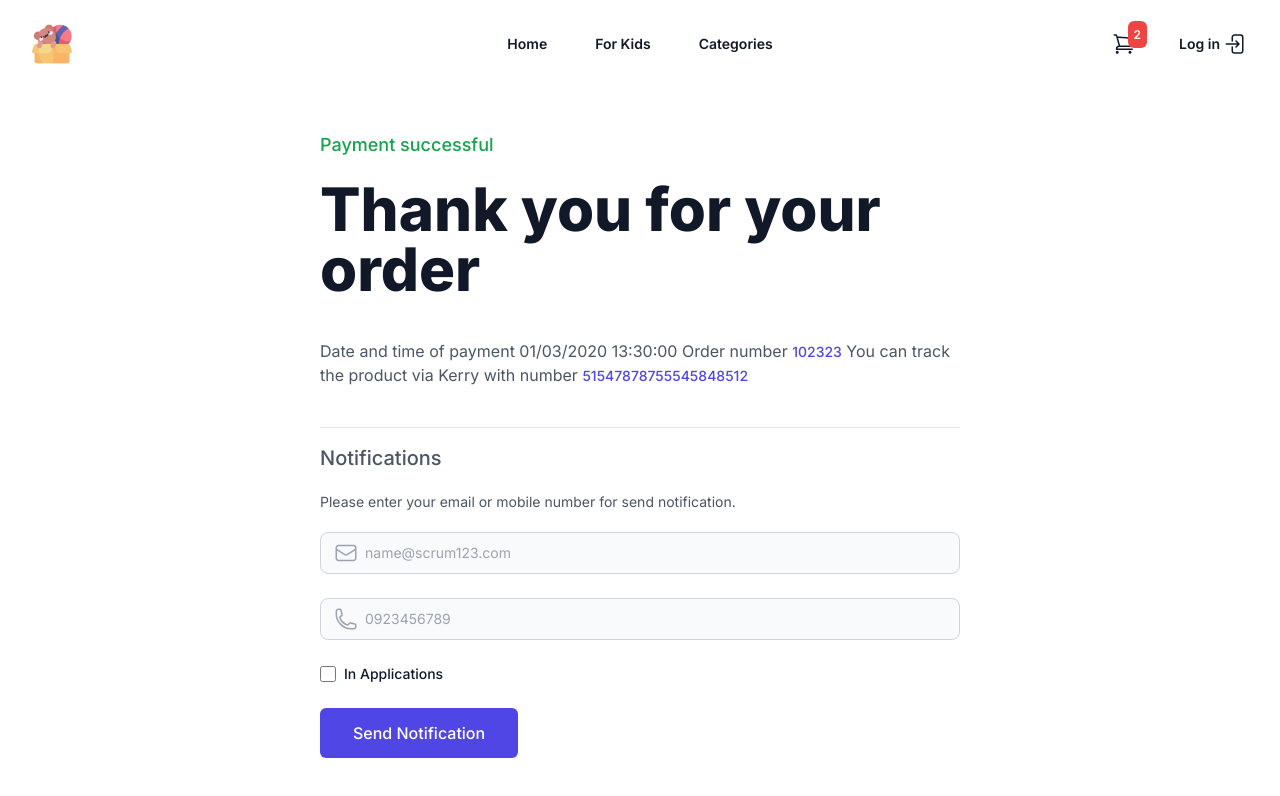
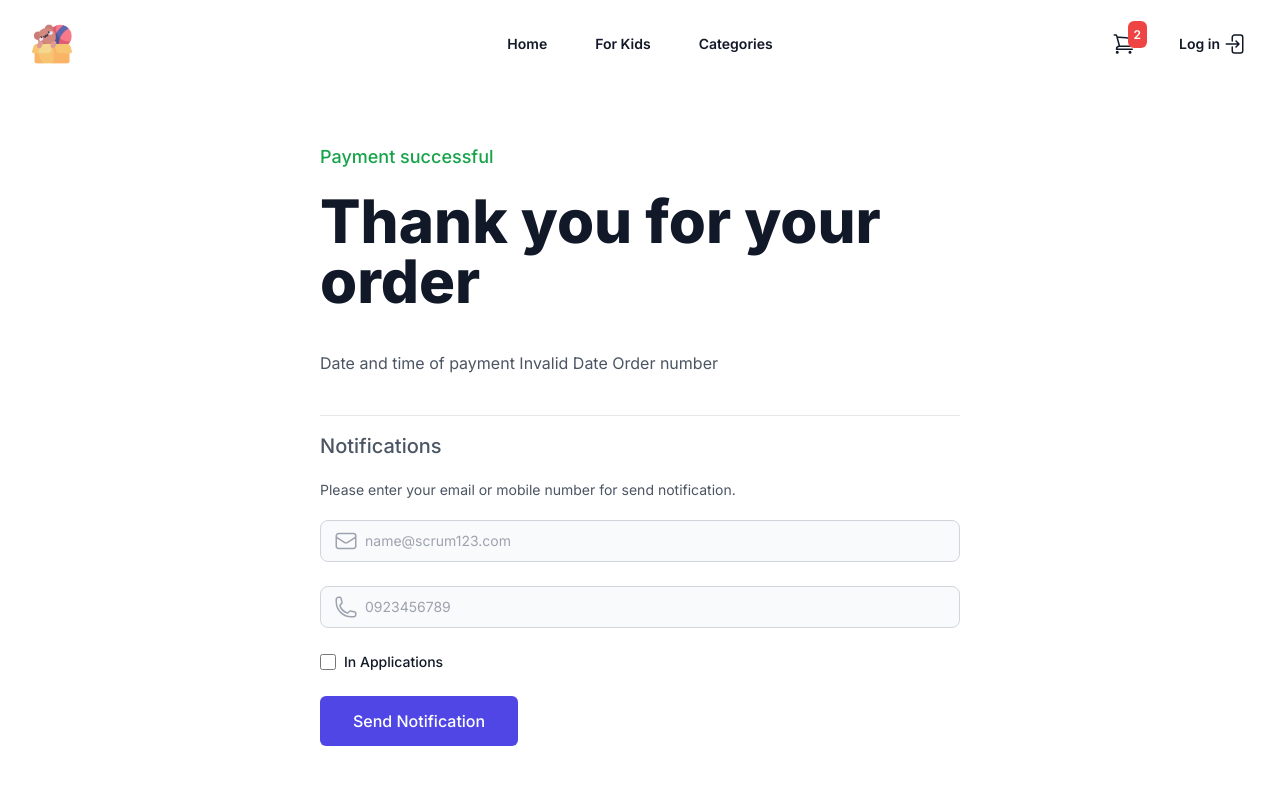
Before and after one commit to Thammasok/shopping-cart, a Next.js app: page /orders/completed in a window 1280 px wide. Shown: the top 796 px of the page. Built offline with nearby package versions, Linux system fonts and the light colour scheme.

Commit message:
[Edited] Notification service

```diff
--- a/src/app/orders/completed/components/notification-in-application.tsx
+++ b/src/app/orders/completed/components/notification-in-application.tsx
@@ -2,14 +2,25 @@
 
 // ----------------------------------------------------------------------
 
-const NotificationInApplication = () => {
+type NotificationInApplicationProps = {
+  onChange: (e: boolean) => void
+}
+
+const NotificationInApplication = ({
+  onChange
+}: NotificationInApplicationProps) => {
+  const handleIsApplicationChange = (e: { target: { checked: boolean } }) => {
+    onChange(e.target.checked)
+  }
+
   return (
     <div className="flex items-center mb-6">
       <input
         id="in-applications"
         type="checkbox"
         value="true"
-        className="w-4 h-4 text-blue-600 bg-gray-100 border-gray-300 rounded focus:ring-blue-500 dark:focus:ring-blue-600 dark:ring-offset-gray-800 focus:ring-2 dark:bg-gray-700 dark:border-gray-600"
+        className="w-4 h-4 text-blue-600 bg-gray-100 border-gray-300 rounded focus:ring-blue-500 focus:ring-2"
+        onChange={handleIsApplicationChange}
       />
       <label
         htmlFor="in-applications"
--- a/src/app/orders/completed/components/notification-input-email.tsx
+++ b/src/app/orders/completed/components/notification-input-email.tsx
@@ -4,7 +4,16 @@ import { EnvelopeIcon } from '@heroicons/react/24/outline'
 
 // ----------------------------------------------------------------------
 
-const NotificationInputEmail = () => {
+type NotificationInputEmailProps = {
+  value: string
+  onChange: (e: string) => void
+}
+
+const NotificationInputEmail = ({ value, onChange }: NotificationInputEmailProps) => {
+  const handleEmailChange = (e: { target: { value: string } }) => {
+    onChange(e.target.value)
+  }
+
   return (
     <div className="relative mb-6">
       <div className="absolute inset-y-0 start-0 flex items-center ps-3.5 pointer-events-none">
@@ -12,9 +21,11 @@ const NotificationInputEmail = () => {
       </div>
       <input
         id="notification-email"
-        type="text"
+        type="email"
         className="bg-gray-50 border border-gray-300 text-gray-900 text-sm rounded-lg focus:ring-blue-500 focus:border-blue-500 block w-full ps-11 p-2.5"
         placeholder="name@scrum123.com"
+        onChange={handleEmailChange}
+        value={value}
       />
     </div>
   )
--- a/src/app/orders/completed/components/notification-input-mobile.tsx
+++ b/src/app/orders/completed/components/notification-input-mobile.tsx
@@ -4,7 +4,19 @@ import { PhoneIcon } from '@heroicons/react/24/outline'
 
 // ----------------------------------------------------------------------
 
-const NotificationInputMobile = () => {
+type NotificationInputMobileProps = {
+  value: string
+  onChange: (e: string) => void
+}
+
+const NotificationInputMobile = ({
+  value,
+  onChange
+}: NotificationInputMobileProps) => {
+  const handleMobileChange = (e: { target: { value: string } }) => {
+    onChange(e.target.value)
+  }
+
   return (
     <div className="relative mb-6">
       <div className="absolute inset-y-0 start-0 flex items-center ps-3.5 pointer-events-none">
@@ -15,6 +27,8 @@ const NotificationInputMobile = () => {
         type="text"
         className="bg-gray-50 border border-gray-300 text-gray-900 text-sm rounded-lg focus:ring-blue-500 focus:border-blue-500 block w-full ps-11 p-2.5"
         placeholder="0923456789"
+        value={value}
+        onChange={handleMobileChange}
       />
     </div>
   )
--- a/src/app/orders/completed/components/notification.tsx
+++ b/src/app/orders/completed/components/notification.tsx
@@ -6,10 +6,37 @@ import NotificationInputMobile from '@/app/orders/completed/components/notificat
 import Button from '@/components/button/button'
 import Header2 from '@/components/typography/header2'
 import Text from '@/components/typography/text'
+import notificationService from '@/services/notification'
+import { useSearchParams } from 'next/navigation'
+import { useState } from 'react'
 
 // ----------------------------------------------------------------------
 
 const Notification = () => {
+  const search = useSearchParams()
+  const orderId = search.get('order_id')
+
+  const [email, setEmail] = useState('')
+  const [mobile, setMobile] = useState('')
+  const [isApplication, setIsApplication] = useState(false)
+
+  const sendNotification = async () => {
+    const result = await notificationService({
+      userId: 1,
+      orderId: Number(orderId),
+      email,
+      mobile,
+      isApplication
+    })
+
+    if (result.status === 'success') {
+      let text = 'Send notification completed.\n\nClick OK for go to Product lists.'
+      if (confirm(text) == true) {
+        window.location.href = '/products'
+      }
+    }
+  }
+
   return (
     <div>
       <Header2 className="mb-0">Notifications</Header2>
@@ -17,11 +44,11 @@ const Notification = () => {
         Please enter your email or mobile number for send notification.
       </Text>
 
-      <NotificationInputEmail />
-      <NotificationInputMobile />
+      <NotificationInputEmail onChange={setEmail} value={email} />
+      <NotificationInputMobile onChange={setMobile} value={mobile} />
+      <NotificationInApplication onChange={setIsApplication} />
 
-      <NotificationInApplication />
-      <Button>Send Notification</Button>
+      <Button onClick={sendNotification}>Send Notification</Button>
     </div>
   )
 }
--- a/src/app/orders/completed/components/order-result.tsx
+++ b/src/app/orders/completed/components/order-result.tsx
@@ -3,10 +3,41 @@
 import Header1 from '@/components/typography/header1'
 import Header3 from '@/components/typography/header3'
 import Text from '@/components/typography/text'
+import { getShippingMethodById } from '@/utils/shipping'
+import dayjs from 'dayjs'
+import { useSearchParams } from 'next/navigation'
+import { useEffect, useState } from 'react'
 
 // ----------------------------------------------------------------------
 
+type ShippingType = {
+  id: number
+  name: string
+  shippingTime: string
+  condition: string
+  price: number
+}
+
 const OrderResult = () => {
+  const search = useSearchParams()
+  const orderId = search.get('order_id')
+  const paymentDate = search.get('payment_date')
+  const shippingMethodId = search.get('shipping_method_id')
+  const trackingId = search.get('tracking_id')
+
+  const [shipping, setShipping] = useState<ShippingType | null>(null)
+
+  useEffect(() => {
+    if (shippingMethodId) {
+      const shipping = getShippingMethodById(Number(shippingMethodId))
+      if (shipping) {
+        setShipping(shipping)
+      } else {
+        setShipping(null)
+      }
+    }
+  }, [shippingMethodId])
+
   return (
     <div className="text-gray-800 border-b border-gray-200 mb-4">
       <Header3 className="text-green-600">Payment successful</Header3>
@@ -15,20 +46,24 @@ const OrderResult = () => {
       </Header1>
 
       <Text size="md" className="text-gray-600 my-10">
-        {'Date and time of payment 01/03/2020 13:30:00 Order number '}
+        {`Date and time of payment ${dayjs(paymentDate).format('DD/MM/YYYY HH:mm:ss')} Order number `}
         <a
           className="text-sm font-medium text-indigo-600"
-          href="/orders/102323"
+          href="#?order_id=102323"
         >
-          102323
+          {orderId}
         </a>
-        {' You can track the product via Kerry with number '}
-        <a
-          className="text-sm font-medium text-indigo-600"
-          href="#?tracking_id=51547878755545848512"
-        >
-          51547878755545848512
-        </a>
+        {shipping ? (
+          <div>
+            {` You can track the product via ${shipping.name} with number `}
+            <a
+              className="text-sm font-medium text-indigo-600"
+              href={`#?tracking_id=${trackingId}`}
+            >
+              {trackingId}
+            </a>
+          </div>
+        ) : null}
       </Text>
 
       {/* <Text size='md' className='text-gray-600 my-10'>
--- a/src/app/payment/view.tsx
+++ b/src/app/payment/view.tsx
@@ -37,7 +37,14 @@ const PaymentView = () => {
       })
 
       if (result) {
-        window.location.href = '/orders/completed'
+        const convertResultToObject = {
+          ...result,
+          order_id: result.order_id.toString(),
+          shipping_method_id: result.shipping_method_id.toString()
+        }
+
+        const query = new URLSearchParams(convertResultToObject).toString()
+        window.location.href = `/orders/completed?${query}`
       }
     }
   }
--- /dev/null
+++ b/src/services/notification.ts
@@ -0,0 +1,32 @@
+import { mockNotificationResponse } from '@/mock'
+
+// ------------------------------------------------
+
+type NotificationServiceRequest = {
+  userId: number
+  orderId: number
+  isApplication: boolean
+  email: string
+  mobile: string
+}
+
+export type OrderCheckoutServiceResponse = {
+  status: string
+}
+
+const notificationService = async (
+  data: NotificationServiceRequest
+): Promise<OrderCheckoutServiceResponse> => {
+  //   const result = await axiosShoppingMallApi.put(
+  //     `/api/v1/order`,
+  //   )
+
+  // Mock Response
+  let result = mockNotificationResponse.status
+
+  return {
+    status: result === 200 ? 'success' : 'fail'
+  }
+}
+
+export default notificationService
--- a/src/utils/axios.ts
+++ b/src/utils/axios.ts
@@ -1,4 +1,6 @@
 import axios from 'axios'
+
+// ----------------------------------------------------------------------------
 
 const axiosShoppingMallApi = axios.create({
   baseURL: 'https://localhost:3000',
--- /dev/null
+++ b/src/utils/shipping.ts
@@ -0,0 +1,7 @@
+import SHIPPING_METHODS from '@/assets/data/shipping_method.json'
+
+// ----------------------------------------------------------------------------
+
+export const getShippingMethodById = (value: number) => {
+  return SHIPPING_METHODS.find((shipp) => shipp.id === value)
+}
--- a/src/utils/total-price.ts
+++ b/src/utils/total-price.ts
@@ -1,4 +1,6 @@
 import config from '@/config'
+
+// ----------------------------------------------------------------------------
 
 export const subTotal = (priceList: number[]) => {
   let total = 0
```
